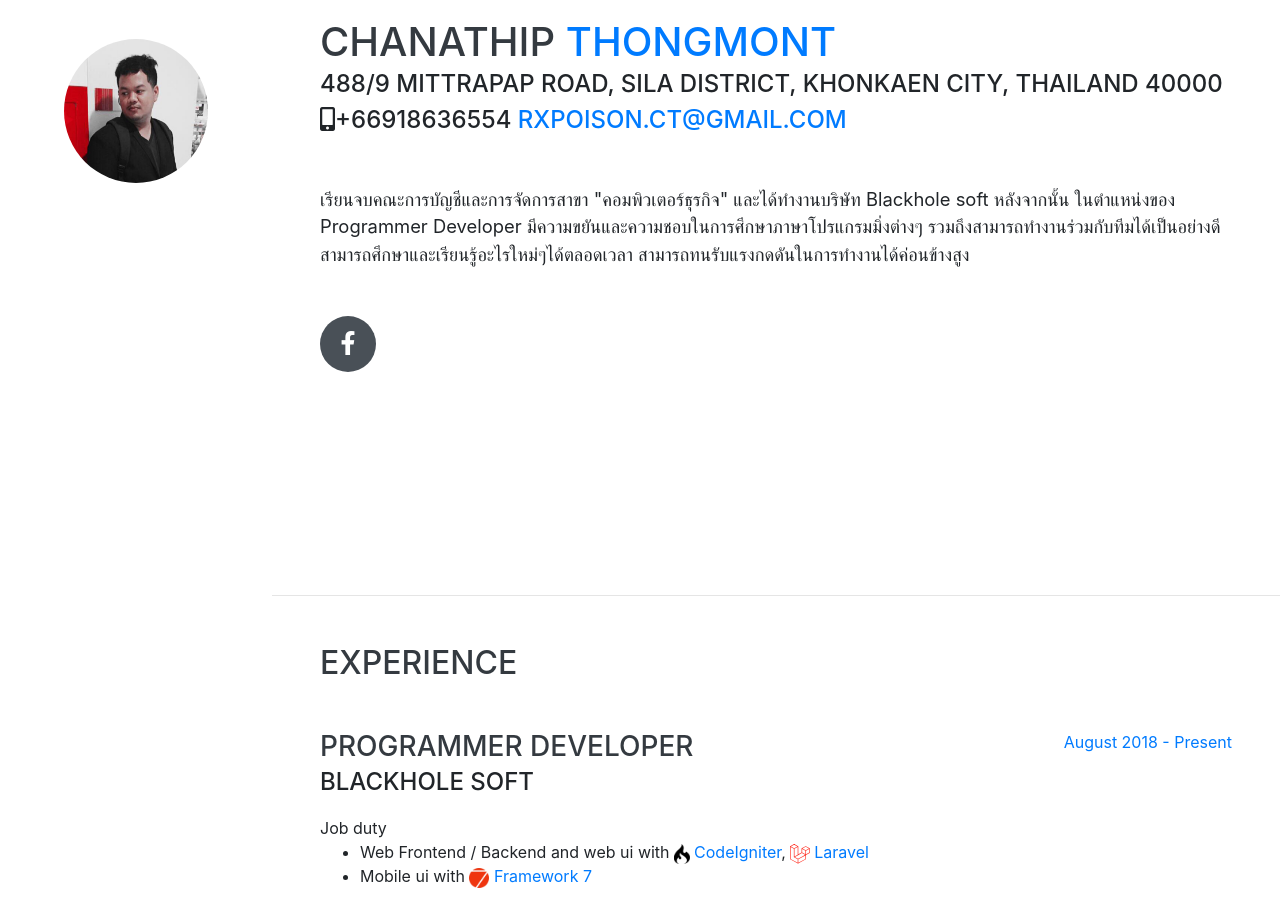
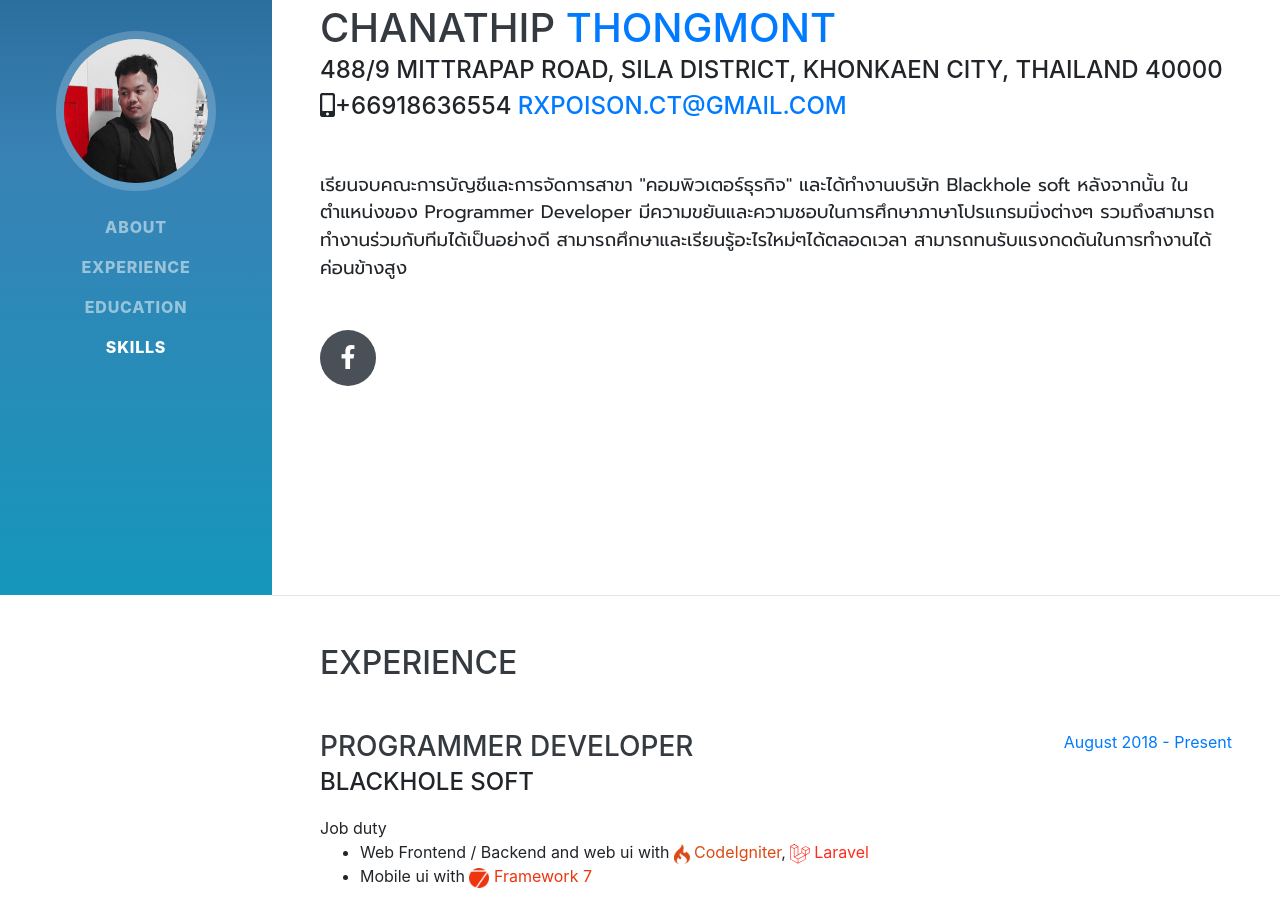
Before and after one commit to rxpoison/rxpoison.github.io, a website with bundled scripts: page index.html in a window 1280 px wide. Shown: the part 205-1108 px from the top of the page. Built offline with nearby package versions, Linux system fonts and the light colour scheme; a web font is replaced by a local one.

Commit message:
Add files via upload

```diff
--- a/css/resume.css
+++ b/css/resume.css
@@ -3,7 +3,7 @@
  * Copyright 2013-2019 Start Bootstrap
  * Licensed under MIT (https://github.com/BlackrockDigital/startbootstrap-resume/blob/master/LICENSE)
  */
-
+@import url('https://fonts.googleapis.com/css?family=Prompt&display=swap');
 body {
   font-family: 'Muli', -apple-system, BlinkMacSystemFont, 'Segoe UI', Roboto, 'Helvetica Neue', Arial, sans-serif, 'Apple Color Emoji', 'Segoe UI Emoji', 'Segoe UI Symbol', 'Noto Color Emoji';
   padding-top: 54px;
@@ -27,6 +27,10 @@ h6 {
   font-weight: 700;
   text-transform: uppercase;
   color: #343a40;
+}
+
+.text-prompt {
+  font-family: 'Prompt', sans-serif;
 }
 
 h1 {
@@ -72,7 +76,7 @@ p.lead {
 }
 
 .social-icons a:hover {
-  background-color: #BD5D38;
+  background-color: #173f5f;
 }
 
 .dev-icons {
@@ -80,7 +84,7 @@ p.lead {
 }
 
 .dev-icons .list-inline-item i:hover {
-  color: #BD5D38;
+  color: #173f5f;
 }
 
 #sideNav .navbar-nav .nav-item .nav-link {
@@ -160,17 +164,37 @@ section.resume-section .resume-item .resume-date {
 }
 
 .bg-primary {
-  background-color: #BD5D38 !important;
+  background-color: #173f5f !important;
+}
+
+.bg-primary-gradius {
+  background: rgba(27,87,129,1);
+  background: linear-gradient(180deg, rgba(27,87,129,1) 2%, rgba(57,130,181,1) 45%, rgba(21,150,187,1) 100%);
 }
 
 .text-primary {
-  color: #BD5D38 !important;
+  color: #173f5f !important;
 }
 
 a {
-  color: #BD5D38;
+  color: #173f5f;
 }
 
 a:hover, a:focus, a:active {
   color: #824027;
 }
+
+.ci-color {
+  filter: invert(39%) sepia(87%) saturate(3562%) hue-rotate(355deg) brightness(90%) contrast(92%);
+}
+.text-ci {
+  color:#dd4814;
+}
+
+.text-laravel {
+  color:#ff2d20
+}
+
+.text-f7 {
+  color:#ee350f;
+}
```
